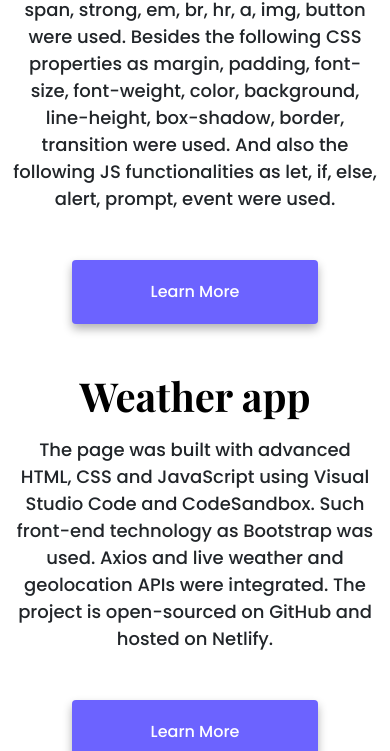
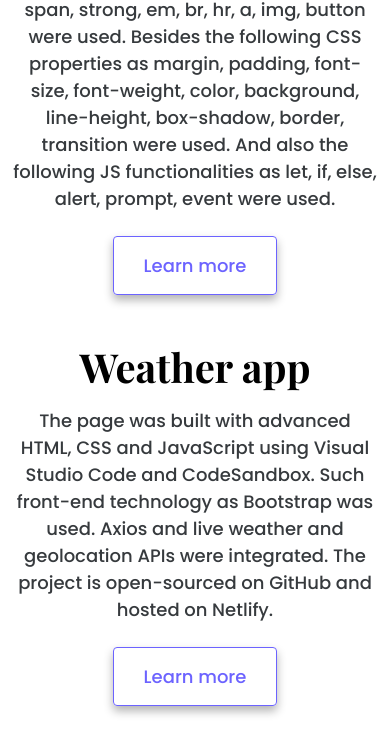
Before and after one commit to Olena-Remina/About-me-page, a website: page index.html in a window 390 px wide. Shown: the part 728-1479 px from the top of the page. Drawn offline with nearby package versions, Linux system fonts and the light colour scheme.

Commit message:
Made more responsive

```diff
--- a/index.html
+++ b/index.html
@@ -73,30 +73,34 @@
     <div class="container">
       <div class="row mb-5">
         <div class="col d-none d-lg-block">
-          <img src="/images/yogurt.png" alt="Yogurt project" class="img-fluid rounded project-picture" />
+          <img src="/images/yogurt.png" alt="Yogurt project" class="img-fluid rounded" />
         </div>
         <div class="col">
+          <div class="project-description">
           <h4 class="mb-3">Yogurt app</h4>
           <p>
             The page was built with HTML, CSS and JavaScript using Visual Studio Code. Such HTML elements as h1, h2, p, div, span, strong, em, br, hr, a, img, button were used. Besides the following CSS properties as margin, padding, font-size, font-weight, color, background, line-height, box-shadow, border, transition were used. And also the following JS functionalities as let, if, else, alert, prompt, event were used.
           </p>
-          <div class="mt-5">
-            <a href="#" class="primary-link project-link" title="Yogurt project">Learn more</a>
+          <div class="mt-4">
+            <a href="#" class="btn btn-branding-projects" title="Yogurt project">Learn more</a>
           </div>
         </div>
       </div>
+      </div>
       <div class="row mb-5">
         <div class="col">
+          <div class="project-description">
           <h4 class="mb-3">Weather app</h4>
           <p>
             The page was built with advanced HTML, CSS and JavaScript using Visual Studio Code and CodeSandbox. Such front-end technology as Bootstrap was used. Axios and live weather and geolocation APIs were integrated. The project is open-sourced on GitHub and hosted on Netlify.
           </p>
-          <div class="mt-5">
-            <a href="#" class="primary-link project-link" title="Weather project">Learn more</a>
+          <div class="mt-4">
+            <a href="#" class="btn btn-branding-projects" title="Weather project">Learn more</a>
           </div>
         </div>
+        </div>
         <div class="col d-none d-lg-block">
-          <img src="/images/weather.png" alt="Weather project" class="img-fluid rounded project-picture" />
+          <img src="/images/weather.png" alt="Weather project" class="img-fluid rounded" />
         </div>
       </div>
     </div>
--- a/styles/portfolio.css
+++ b/styles/portfolio.css
@@ -55,6 +55,7 @@ p {
   font-family: 'Poppins', sans-serif;
   font-weight: 400;
   font-size: 18px;
+  opacity: 90%;
 }
 
 .hero {
@@ -73,39 +74,21 @@ p {
 }
 
 .btn-branding:hover {
-  color: #212529;
   border: solid 1px var(--branding-color);
 }
 
-.navigation-links {
-  display: flex;
-  margin-top: 40px;
-  justify-content: center;
+.btn-branding-projects {
+  border:solid 1px var(--branding-color);
+  border-radius: 4px;
+  color:var(--branding-color);
+  font-size: 18px;
+  line-height: 27px;
+  padding: 15px 30px;
+  box-shadow: var(--box-shadow);
 }
 
-.navigation-links a {
-  margin: 20px;
-  font-family: 'Poppins', sans-serif;
-  font-weight: 500;
-}
-
-.primary-link {
-  background: var(--branding-color);
-  box-shadow: var(--box-shadow);
-  color: white;
-  border-radius: 4px;
-  padding: 20px 15px;
-  text-decoration: none;
-  text-transform: capitalize;
-}
-
-.secondary-link {
-  color: var(--branding-color);
-  border: 1px solid var(--branding-color);
-  border-radius: 4px;
-  padding: 20px 15px;
-  text-decoration: none;
-  text-transform: capitalize;
+.btn-branding-projects:hover {
+  border:solid 1px var(--branding-color);
 }
 
 .about-paragraphs {
@@ -142,21 +125,21 @@ p {
   h4{
     font-size: 40px;
   }
-  h4, p{
-    text-align: center;
-  }
+
   h5{
     font-size: 18px;
   }
   p{
     margin:0 auto;
   }
-  .project-link{
-    display: block;
+
+  .project-description{
     text-align: center;
-    margin: 0 60px;
-  }
-  .project-picture{
-    display: none;
   }
 }
+
+@media(min-width:1400px){
+  .project-description{
+    padding: 120px 60px;
+  }
+}
```
